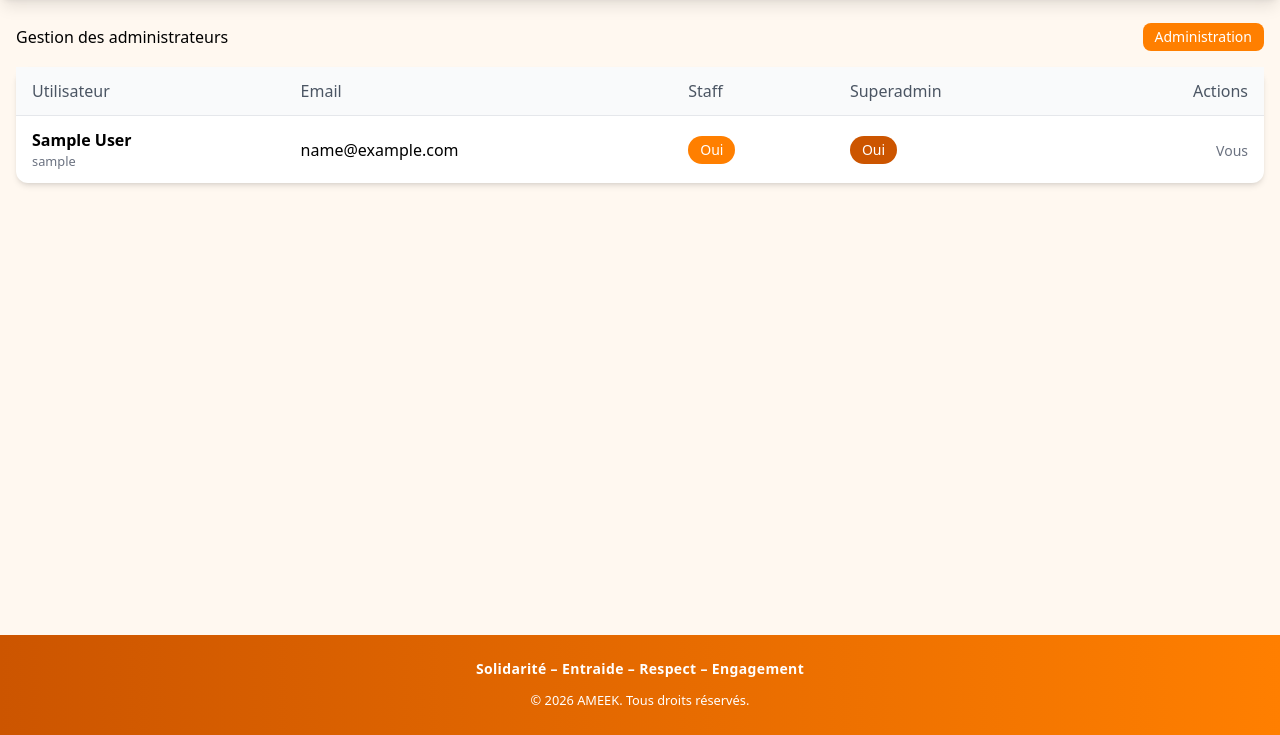
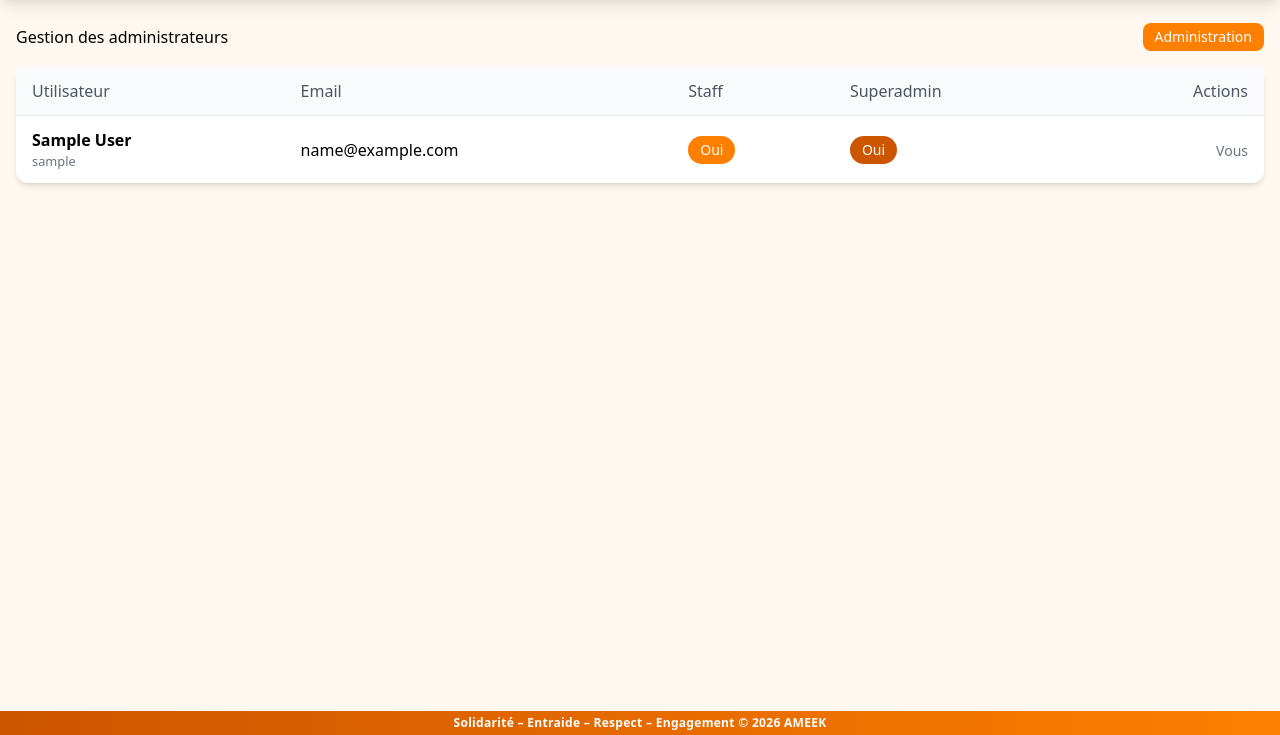
Before and after one commit to Matar057/AMEEK, a Django app: page /accounts/admin/users/ in a window 1280 px wide. Shown: the part 65-800 px from the top of the page. Run offline with Django 5.2, Linux system fonts and the light colour scheme; the visitor is signed in with stand-in values (Sample User, id 1); data comes from the database, SQL or seed files in the repository; some libraries are stand-ins or nearby versions.

Commit message:
Footer fixe en bande reduite

```diff
--- a/templates/base.html
+++ b/templates/base.html
@@ -128,7 +128,7 @@
     </div>
   {% endif %}
 
-  <main class="max-w-7xl mx-auto px-4 py-6 pb-24 flex-1 w-full">
+  <main class="max-w-7xl mx-auto px-4 py-6 pb-12 flex-1 w-full">
 
     {% if messages %}
       {% for message in messages %}
@@ -140,10 +140,9 @@
     {% block content %}{% endblock %}
   </main>
 
-  <footer class="bg-gradient-to-r from-amicale-fonce to-amicale text-white text-center py-6">
+  <footer class="sticky bottom-0 z-40 bg-gradient-to-r from-amicale-fonce to-amicale text-white text-center py-1">
     <div class="max-w-7xl mx-auto px-4">
-      <p class="text-sm font-semibold tracking-wide mb-2">Solidarité – Entraide – Respect – Engagement</p>
-      <small>&copy; {% now "Y" %} AMEEK. Tous droits réservés.</small>
+      <p class="text-xs font-semibold tracking-wide mb-0">Solidarité – Entraide – Respect – Engagement &copy; {% now "Y" %} AMEEK</p>
     </div>
   </footer>
 
```
